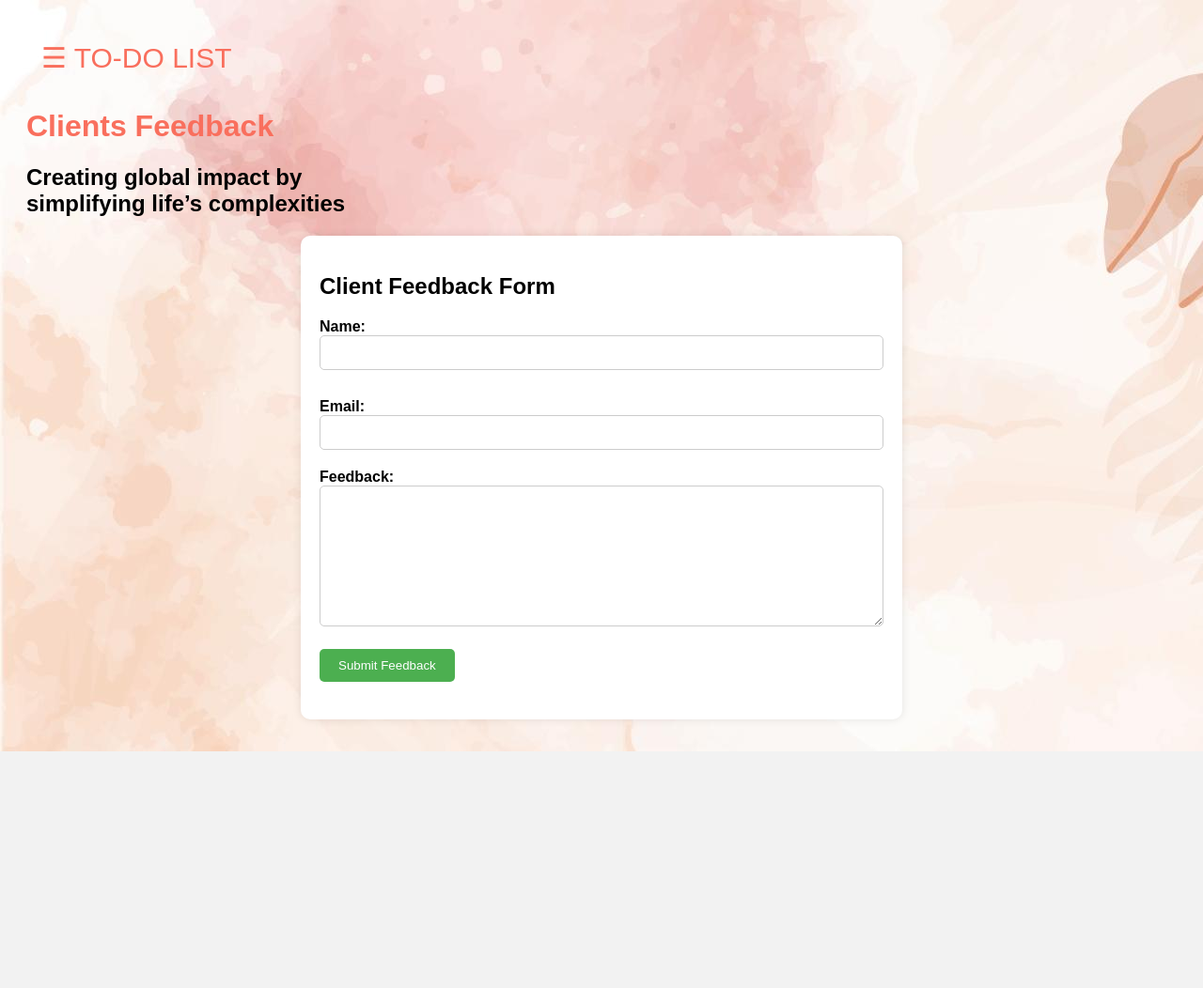
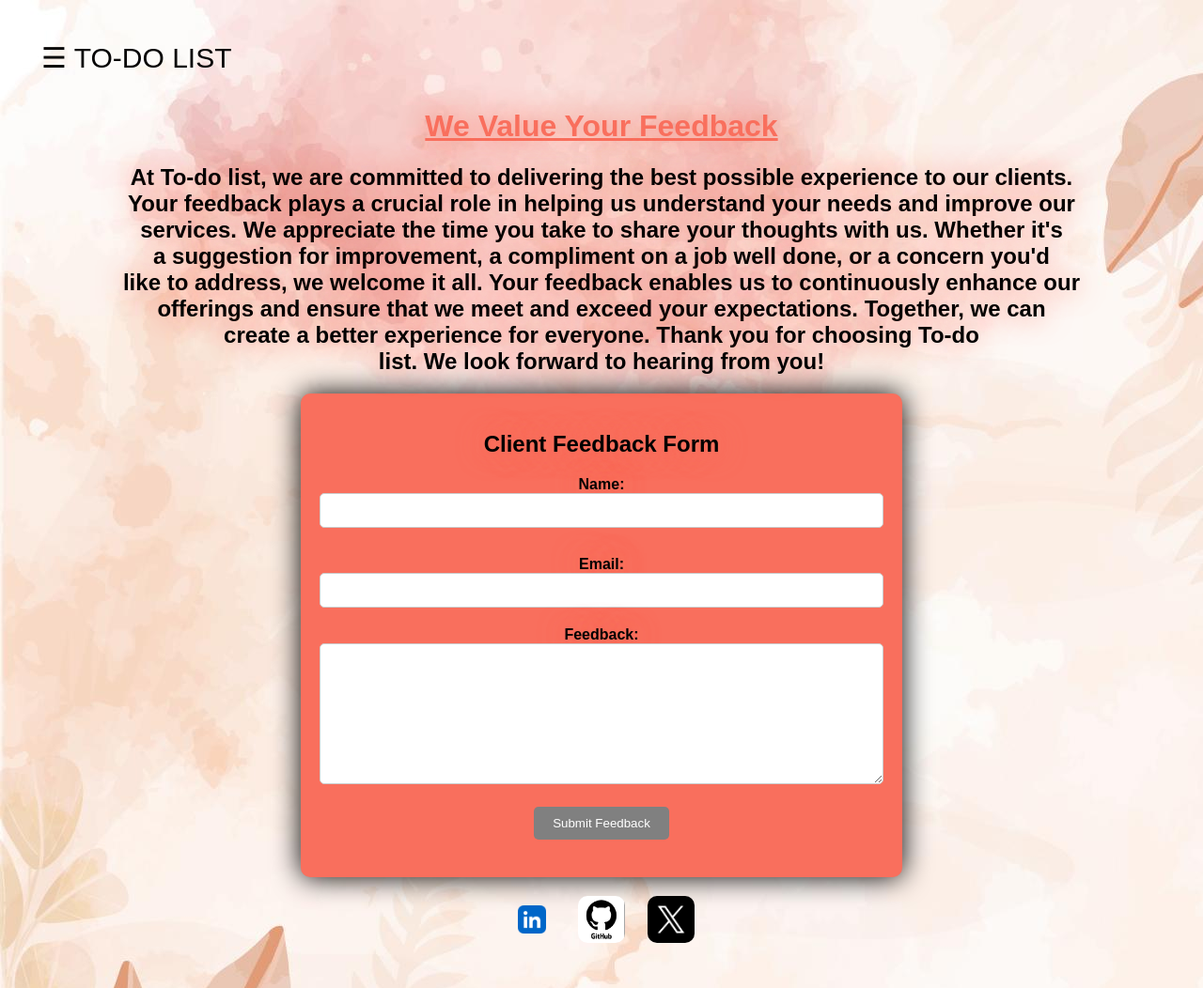
Before and after one commit to Odrachael/todo_list, a website: page public/feedback.html in a window 1280 px wide. Shown: the whole page at 94% size. Before the commit the page ends 800 px from the top, so only its background shows below. Drawn offline with Linux system fonts and the light colour scheme.

Commit message:
customer feedback update

```diff
--- a/public/feedback.html
+++ b/public/feedback.html
@@ -8,6 +8,8 @@
     <style>
         /* Add any additional CSS styles here */
         /* You can also keep your existing CSS styles */
+         /* Add any additional CSS styles here */
+        /* You can also keep your existing CSS styles */
         body {
             font-family: Arial, sans-serif;
             background-color: #f2f2f2;
@@ -17,14 +19,19 @@
         .container {
             max-width: 600px;
             margin: 0 auto;
-            background-color: #fff;
+            background-color: #F96F5D;
             padding: 20px;
             border-radius: 10px;
-            box-shadow: 0 0 10px rgba(0, 0, 0, 0.1);
+            box-shadow: 0 0 30px black; /* Visible shadow */
         }
 
         .form-group {
             margin-bottom: 20px;
+        }
+
+        main, h2 , h1{
+            text-align: center;
+            text-shadow:0 0 30px #F96F5D;
         }
 
         label {
@@ -46,7 +53,7 @@
         }
 
         input[type="submit"] {
-            background-color: #4CAF50;
+            background-color: grey;
             color: white;
             padding: 10px 20px;
             border: none;
@@ -55,13 +62,24 @@
         }
 
         input[type="submit"]:hover {
-            background-color: #45a049;
+            background-color: brown;
         }
 
         @media screen and (max-width: 768px) {
             .container {
                 width: 90%;
             }
+        }
+        .footer {
+            text-align: center;
+            padding: 20px 0;
+        }
+        .footer a img {
+            width: 50px; /* Adjust the size of the LinkedIn logo */
+            height: 50px;
+            margin: 0 10px; /* Add some spacing around the logo */
+            vertical-align: middle;
+            border-radius: 10px;
         }
     </style>
 </head>
@@ -78,7 +96,7 @@
     </div>
 
     <div id="main">
-        <span style="font-size:30px;cursor:pointer;color: #F96F5D;" onclick="openNav()">&#9776; TO-DO LIST</span>
+        <span style="font-size:30px;cursor:pointer;color: #060505;" onclick="openNav()">&#9776; TO-DO LIST</span>
     </div>
 
     <script>
@@ -93,17 +111,48 @@
             document.getElementById("main").style.marginLeft = "0";
             document.body.style.backgroundColor = "white";
         }
+
+        // Function to handle form submission
+function submitFeedback(event) {
+    event.preventDefault(); // Prevent form submission from reloading the page
+
+    // Get form values
+    var name = document.getElementById('name').value;
+    var email = document.getElementById('email').value;
+    var message = document.getElementById('feedback').value;
+
+    // Construct email body
+    var body = "Name: " + name + "\nEmail: " + email + "\nMessage: " + message;
+
+    // Send email using a mailto link
+    var mailtoLink = "mailto:Odudurachael1@gmail.com" +
+                     "?subject=Client Feedback" +
+                     "&body=" + encodeURIComponent(body);
+
+    // Open mail client with pre-filled email
+    window.location.href = mailtoLink;
+
+    // Show success message and refresh the page
+    alert('Feedback submitted successfully. Thank you!');
+    location.reload();
+}
+
+
     </script>
+
     <header>
         <!-- Your header content goes here -->
-        <h1>Clients Feedback</h1>
+        <h1><u>We Value Your Feedback</u></h1>
     </header>
     <main>
         <!-- Main content -->
-        <h2>Creating global impact by<br> simplifying life’s complexities</h2>
+        <h2>At To-do list, we are committed to delivering the best possible experience to our clients. <br>Your feedback plays a crucial role in helping us understand your needs and improve our<br> services.
+            We appreciate the time you take to share your thoughts with us. Whether it's <br>a suggestion for improvement, a compliment on a job well done, or a concern you'd<br> like to address, we welcome it all.
+            Your feedback enables us to continuously enhance our<br> offerings and ensure that we meet and exceed your expectations. Together, we can<br> create a better experience for everyone.
+            Thank you for choosing To-do<br> list. We look forward to hearing from you!</h2>
         <div class="container">
             <h2>Client Feedback Form</h2>
-            <form action="process_feedback.php" method="post">
+            <form id="feedback-form" onsubmit="submitFeedback(event)">
                 <div class="form-group">
                     <label for="name">Name:</label>
                     <input type="text" id="name" name="name" required>
@@ -122,5 +171,10 @@
             </form>
         </div>
     </main>
+    <div class="footer">
+        <a href="https://www.linkedin.com/in/rachael-o-692a5b278?trk=contact-info" target="_blank"><img src="image.jpg/linkdin pic.webp" alt="LinkedIn"></a>
+        <a href="https://github.com/Odrachael" target="_blank"><img src="image.jpg/gitgit.png" alt="GitHub" style="height: 50px;"></a>
+        <a href="https://twitter.com/Rachmoore07" target="_blank"><img src="image.jpg/twit.png" alt="twitter" style="height: 50px"></a>
+    </div>
 </body>
 </html>
```
Also changed, not shown: public/contacts.html (+12 -0 lines), public/howitworks.html (+16 -1 lines), public/landing.html (+16 -0 lines), 1 other file.
